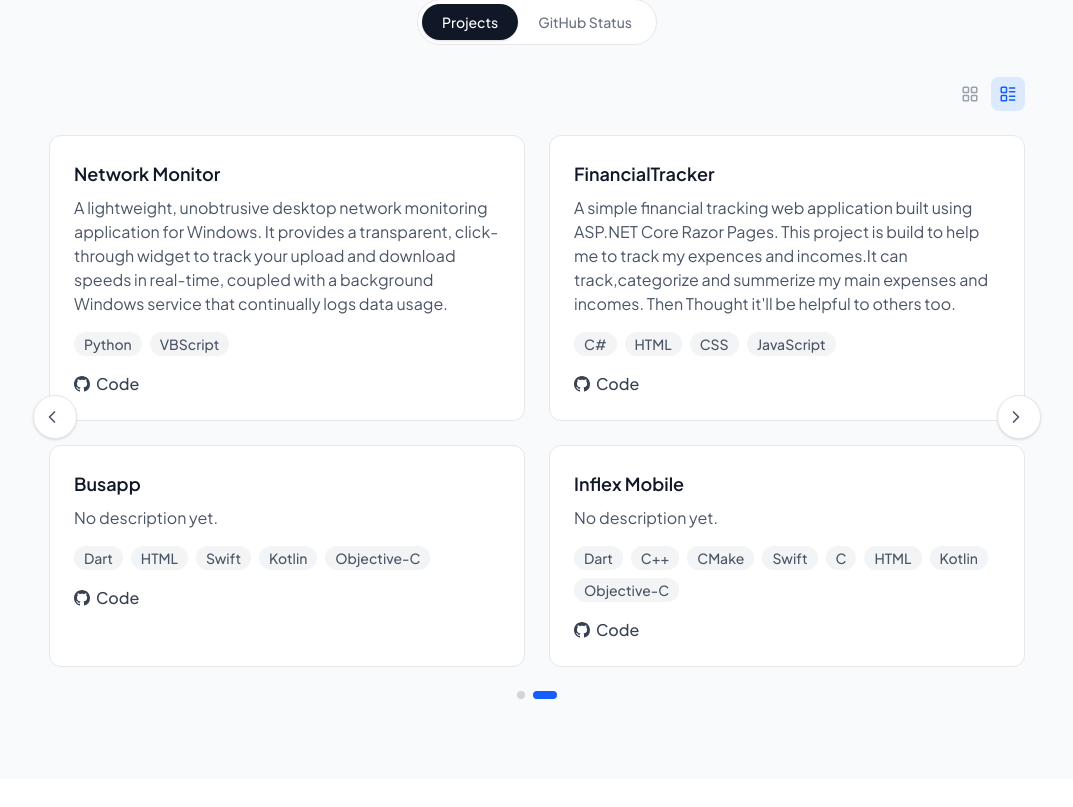
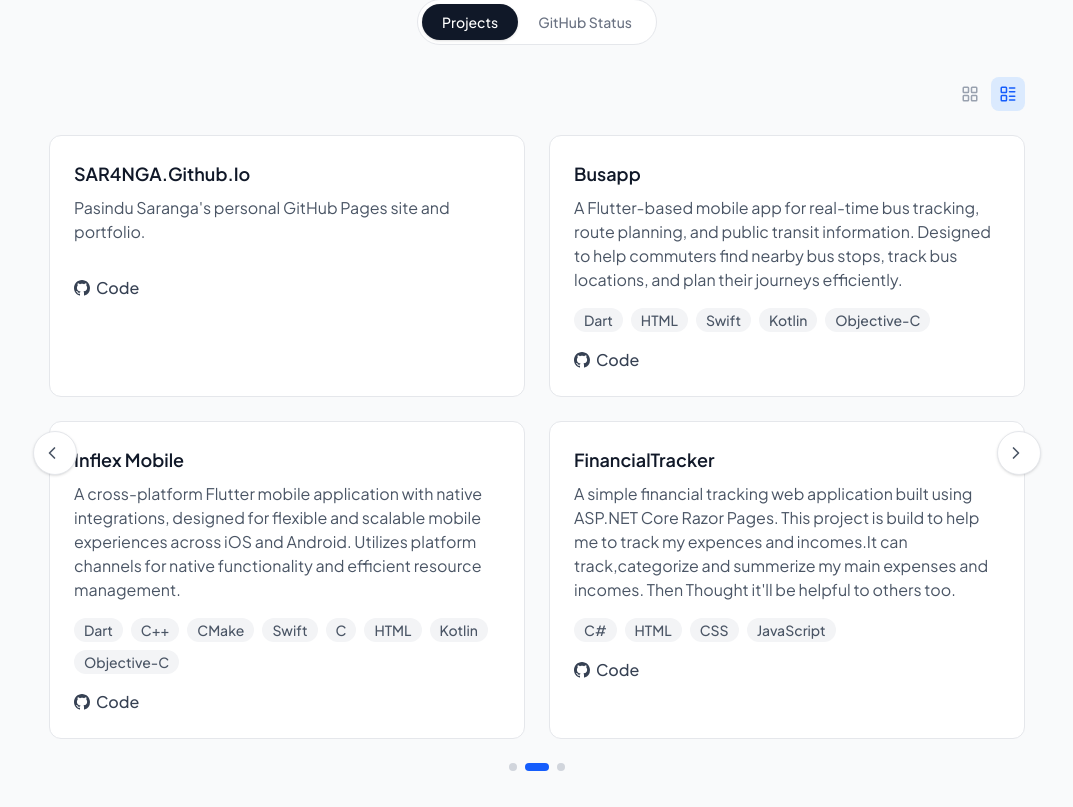
Before and after one commit to SAR4NGA/portfolio, a React (Vite) app: page / in a window 1280 px wide. Shown: the part 3893-4700 px from the top of the page, without its empty margins (103-1176 px from the left). Built offline with nearby package versions, Linux system fonts and the light colour scheme; a web font is replaced by a local one.

Commit message:
feat(projects): reorder projects and add manual descriptions

```diff
--- a/scripts/fetch-projects.mjs
+++ b/scripts/fetch-projects.mjs
@@ -1,5 +1,12 @@
 const GH_USER = 'SAR4NGA'
 const EXCLUDE = ['portfolio', 'SAR4NGA']
+const { writeFileSync } = await import('fs')
+
+const MANUAL_DESCRIPTIONS = {
+  'busapp': 'A Flutter-based mobile app for real-time bus tracking, route planning, and public transit information. Designed to help commuters find nearby bus stops, track bus locations, and plan their journeys efficiently.',
+  'inflex_mobile': 'A cross-platform Flutter mobile application with native integrations, designed for flexible and scalable mobile experiences across iOS and Android. Utilizes platform channels for native functionality and efficient resource management.',
+  'SAR4NGA.github.io': "Pasindu Saranga's personal GitHub Pages site and portfolio.",
+}
 
 function toTitle(name) {
   return name
@@ -16,6 +23,7 @@ function shuffle(arr) {
 }
 
 async function main() {
+
   const res = await fetch(`https://api.github.com/users/${GH_USER}/repos?per_page=100&sort=updated`)
   const repos = await res.json()
   if (!Array.isArray(repos)) {
@@ -42,9 +50,14 @@ async function main() {
       if (repo.language) tech = [repo.language]
     }
 
+    if (tech.length === 0 && !repo.description && !MANUAL_DESCRIPTIONS[repo.name]) {
+      console.log(`  Skipping ${repo.name} (no languages, no description)`)
+      continue
+    }
+
     projects.push({
       title: toTitle(repo.name),
-      description: repo.description || '',
+      description: MANUAL_DESCRIPTIONS[repo.name] || repo.description || '',
       tech,
       github: repo.html_url,
       demo: repo.homepage || undefined,
--- a/src/data/projects.ts
+++ b/src/data/projects.ts
@@ -8,27 +8,6 @@ export interface Project {
 }
 
 export const projects: Project[] = [
-  {
-    title: "LiteReader",
-    description: "lightweight Android .docx reader app that renders documents with high fidelity (tables, images, formatting)",
-    tech: [
-      "HTML",
-      "Kotlin"
-    ],
-    github: "https://github.com/SAR4NGA/liteReader"
-  },
-  {
-    title: "ADBMS Project",
-    description: "An advanced Budget & Expense Management System with a modern React dashboard and a REST API backed by Microsoft SQL Server. Vaultix helps organizations track expenses, enforce budgets, manage suppliers, run approval workflows, and surface business intelligence with forecasting and anomaly detection.",
-    tech: [
-      "JavaScript",
-      "TSQL",
-      "CSS",
-      "HTML",
-      "Dockerfile"
-    ],
-    github: "https://github.com/SAR4NGA/ADBMS_project"
-  },
   {
     title: "DeepSeekV4Pro Token Optimizer",
     description: "Token optimizer for DeepSeek v4 Pro — predicts relevant files, compresses prompts, and tracks token budget. Use when optimizing large context windows or reducing token consumption.",
@@ -58,6 +37,51 @@ export const projects: Project[] = [
     github: "https://github.com/SAR4NGA/Network_Monitor"
   },
   {
+    title: "ADBMS Project",
+    description: "An advanced Budget & Expense Management System with a modern React dashboard and a REST API backed by Microsoft SQL Server. Vaultix helps organizations track expenses, enforce budgets, manage suppliers, run approval workflows, and surface business intelligence with forecasting and anomaly detection.",
+    tech: [
+      "JavaScript",
+      "TSQL",
+      "CSS",
+      "HTML",
+      "Dockerfile"
+    ],
+    github: "https://github.com/SAR4NGA/ADBMS_project"
+  },
+  {
+    title: "SAR4NGA.Github.Io",
+    description: "Pasindu Saranga's personal GitHub Pages site and portfolio.",
+    tech: [],
+    github: "https://github.com/SAR4NGA/SAR4NGA.github.io"
+  },
+  {
+    title: "Busapp",
+    description: "A Flutter-based mobile app for real-time bus tracking, route planning, and public transit information. Designed to help commuters find nearby bus stops, track bus locations, and plan their journeys efficiently.",
+    tech: [
+      "Dart",
+      "HTML",
+      "Swift",
+      "Kotlin",
+      "Objective-C"
+    ],
+    github: "https://github.com/SAR4NGA/busapp"
+  },
+  {
+    title: "Inflex Mobile",
+    description: "A cross-platform Flutter mobile application with native integrations, designed for flexible and scalable mobile experiences across iOS and Android. Utilizes platform channels for native functionality and efficient resource management.",
+    tech: [
+      "Dart",
+      "C++",
+      "CMake",
+      "Swift",
+      "C",
+      "HTML",
+      "Kotlin",
+      "Objective-C"
+    ],
+    github: "https://github.com/SAR4NGA/inflex_mobile"
+  },
+  {
     title: "FinancialTracker",
     description: "A simple financial tracking web application built using ASP.NET Core Razor Pages. This project is build to help me to track my expences and incomes.It can track,categorize and summerize my main expenses and incomes. Then Thought it'll be helpful to others too.",
     tech: [
@@ -69,30 +93,12 @@ export const projects: Project[] = [
     github: "https://github.com/SAR4NGA/financialTracker"
   },
   {
-    title: "Busapp",
-    description: "",
+    title: "LiteReader",
+    description: "lightweight Android .docx reader app that renders documents with high fidelity (tables, images, formatting)",
     tech: [
-      "Dart",
       "HTML",
-      "Swift",
-      "Kotlin",
-      "Objective-C"
+      "Kotlin"
     ],
-    github: "https://github.com/SAR4NGA/busapp"
-  },
-  {
-    title: "Inflex Mobile",
-    description: "",
-    tech: [
-      "Dart",
-      "C++",
-      "CMake",
-      "Swift",
-      "C",
-      "HTML",
-      "Kotlin",
-      "Objective-C"
-    ],
-    github: "https://github.com/SAR4NGA/inflex_mobile"
+    github: "https://github.com/SAR4NGA/liteReader"
   }
 ]
```
